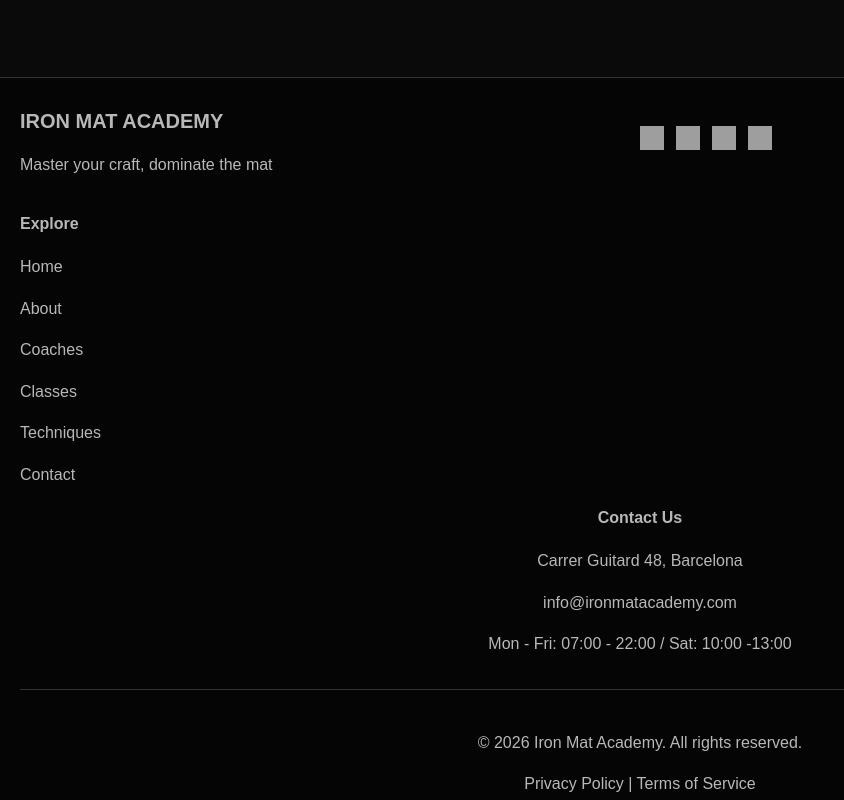
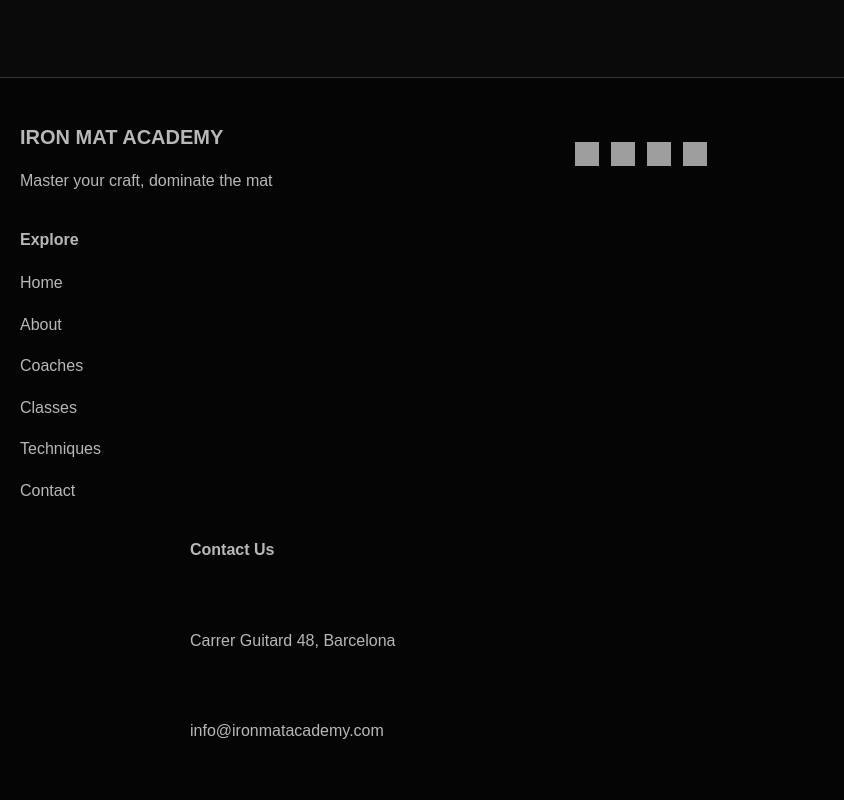
Before and after one commit to YenaKC/iron-mat-academy-client, a React (Vite) app: page /contact in a window 1280 px wide. Shown: the part 800-1600 px from the top of the page, without its empty margins (0-844 px from the left). Built offline with nearby package versions, Linux system fonts and the light colour scheme; grey boxes are pictures that could not be loaded.

Commit message:
fix a bug in footer

```diff
--- a/src/App.css
+++ b/src/App.css
@@ -124,16 +124,6 @@ nav {
   color: var(--accent);
 }
 
-/* ==================== FOOTER ===================== */
-
-footer {
-  background-color: var(--bg-footer);
-  color: var(--text-muted);
-  text-align: center;
-  padding: 32px 20px;
-  border-top: 1px solid var(--card-border);
-}
-
 main>section>div,
 main>div {
   background-color: var(--card-bg);
@@ -142,6 +132,48 @@ main>div {
   padding: 20px;
   margin-bottom: 16px;
 }
+
+/* ==================== FOOTER ===================== */
+
+footer {
+  background-color: var(--bg-footer);
+  color: var(--text-muted);
+  padding: 48px 20px 32px;
+  border-top: 1px solid var(--card-border);
+}
+
+.footer-contact {
+  max-width: 900px;
+  margin: 0 auto;
+  display: grid;
+  gap: 32px;
+}
+
+.footer-brand,
+.footer-links,
+.footer-contact {
+  text-align: left;
+}
+
+.footer-socials {
+  display: flex;
+  gap: 14px;
+  margin-top: 16px;
+}
+
+.footer-socials img {
+  width: 28px;
+  height: 28px;
+}
+
+.footer-bottom {
+  max-width: 900px;
+  margin: 32px auto 0;
+  padding-top: 20px;
+  border-top: 1px solid var(--card-border);
+  text-align: center;
+}
+
 
 /* =================== BUTTON ======================== */
 
@@ -473,7 +505,8 @@ form {
 
   /* FOOTER */
   .footer-content {
-    grid-template-columns: 2fr 1fr 1fr;
+    grid-template-columns: 2fr 1fr 1.5fr;
+    align-items: start;
   }
 
   /* HOME: CARD SECTION */
```
